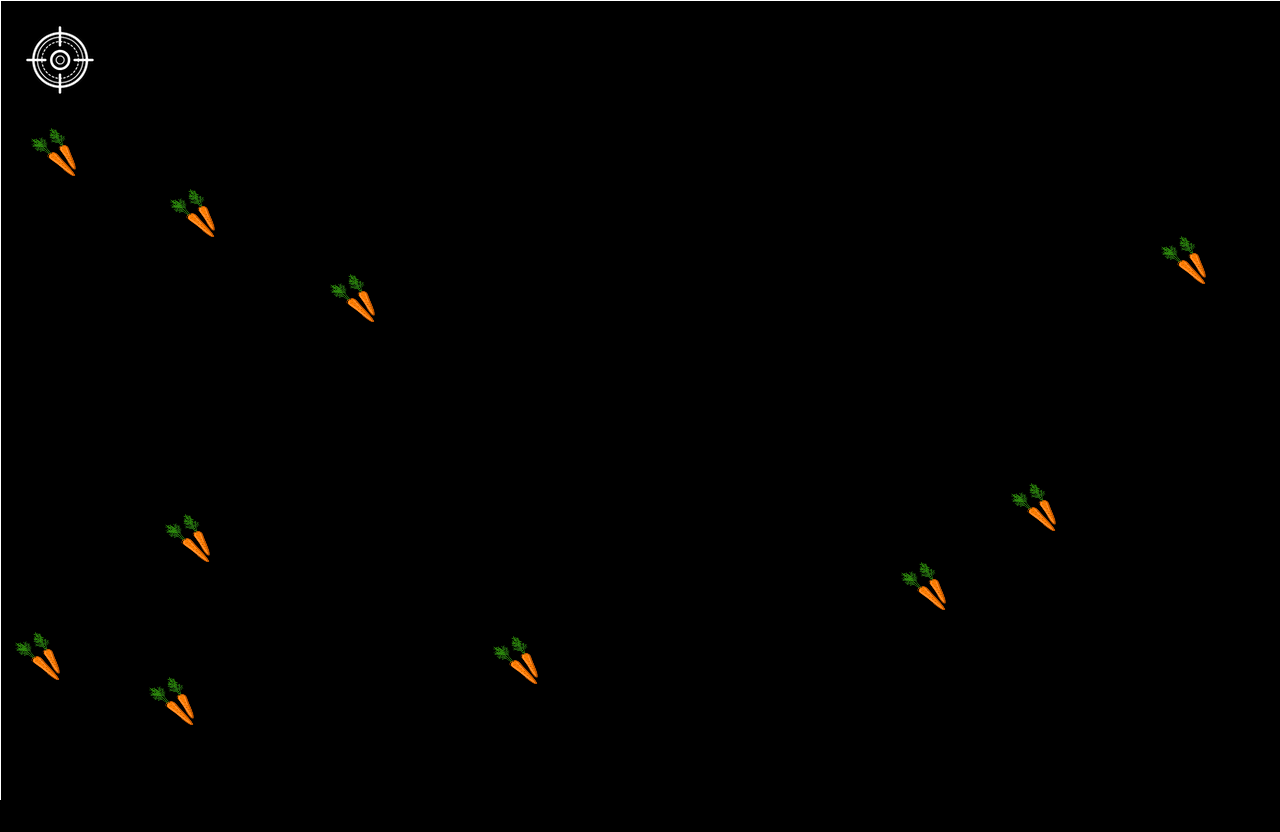
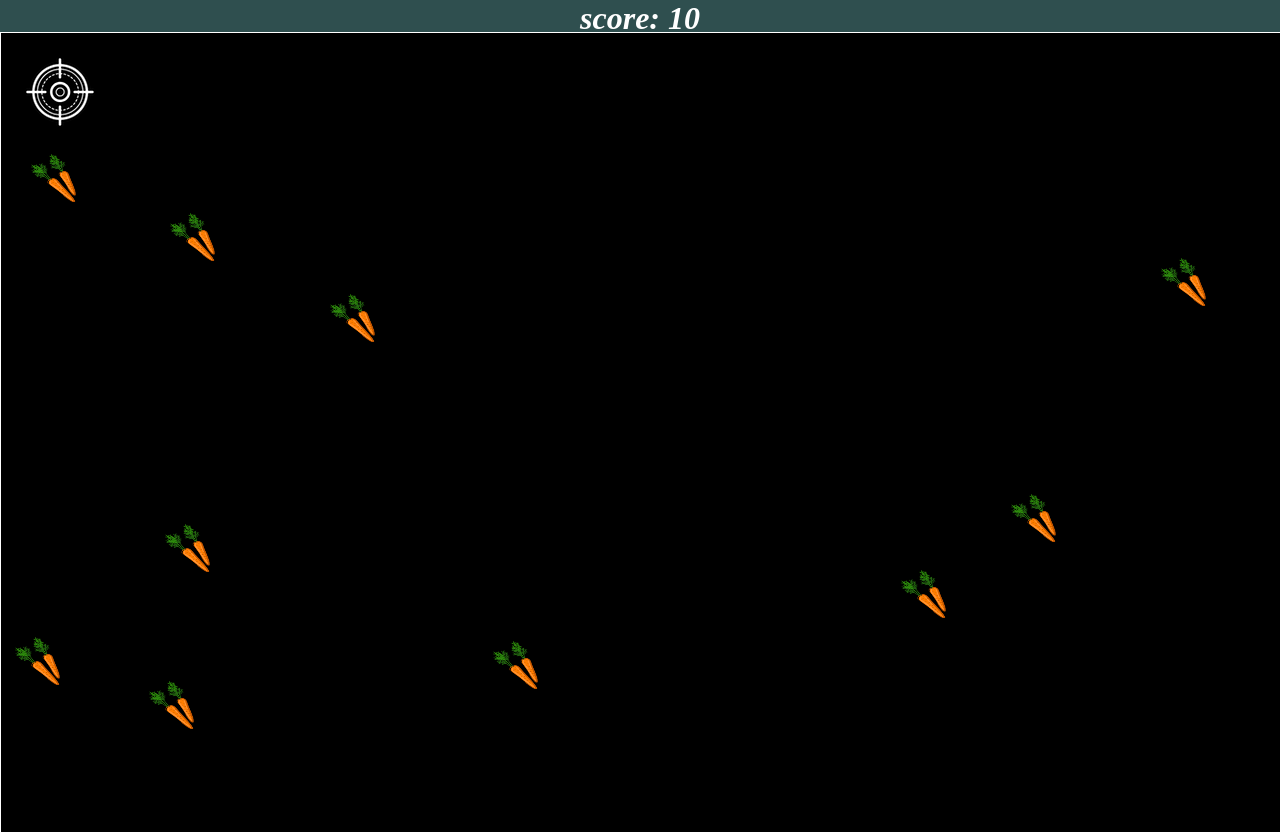
Before and after one commit to GyunHeee/Shooting-Game, a plain HTML site: page index.html in a window 1280 px wide. Before the commit the page ends 800 px from the top, so only its background shows below. Drawn offline with Linux system fonts and the light colour scheme.

Commit message:
score 수정

```diff
--- a/index.html
+++ b/index.html
@@ -11,6 +11,7 @@
     <title>ShootingGame</title>
 </head>
 <body>
+    <span class="score"></span>
     <div class="line horozontal"></div>
     <div class="line vertical"></div>
     <img src="img/target.png" alt="target" class="target">
--- a/main.js
+++ b/main.js
@@ -5,11 +5,16 @@ const vertical = document.querySelector('.vertical');
 const target = document.querySelector('.target');
 const tag = document.querySelector('.tag');
 const body = document.querySelector('body');
+const score = document.querySelector('.score');
 
 const bodyRect = body.getBoundingClientRect();
+const scoreRect = score.getBoundingClientRect();
 
 const CARROT_COUNT = 10;
 const CARROT_SIZE = 48;
+
+let count = 0;
+let gameScore = CARROT_COUNT;
 
 function initGame() {
     addCarrot(CARROT_COUNT);
@@ -17,7 +22,7 @@ function initGame() {
 
 function addCarrot(count) {
     const x1 = 0;
-    const y1 = 0;
+    const y1 = scoreRect.height;
 
     const x2 = bodyRect.width - CARROT_SIZE;
     const y2 = bodyRect.height - CARROT_SIZE;
@@ -44,19 +49,26 @@ document.addEventListener('mousemove', (event) => {
     const x = event.clientX;
     const y = event.clientY;
 
-    horozontal.style.transform = `translateY(${y}px)`;
+    horozontal.style.transform = `translateY(${y - 32}px)`;
     vertical.style.transform = `translateX(${x}px)`;
 
-    target.style.transform = `translate(${x-60}px,${y-60}px)`;
+    target.style.transform = `translate(${x-60}px,${y-60 - 32}px)`;
 
-    tag.style.transform = `translate(${x+20}px, ${y+20}px)`;
+    tag.style.transform = `translate(${x+20}px, ${y+20 - 32}px)`;
     tag.innerHTML = `${x}, ${y}`;
 });
+
+function showScore(count) {
+    score.innerHTML = `score: ${count}`;
+}
 
 body.addEventListener('click', (event) => {
     const target = event.target;
     if (target.matches('.carrot')) {
         target.remove();
+        ++count;
+        showScore(CARROT_COUNT - count);
     }
 });
 initGame();
+showScore(CARROT_COUNT);
--- a/style.css
+++ b/style.css
@@ -14,10 +14,11 @@ button {
     background: transparent;
 }
 
-header {
+.score {
+    color: white;
     display: flex;
-    flex-direction: column;
-    align-items: center;
+    justify-content: center;
+    font-size: 24px;
 }
 
 .gameBtn {
@@ -55,7 +56,7 @@ header {
 .tag {
     position: absolute;
     color: white;
-    font-size: 38px;
+    font-size: 20px;
 }
 
 .carrot {
@@ -68,3 +69,12 @@ header {
     transform: scale(1.1);
     cursor:zoom-in;
 }
+
+.score {
+    width: 100%;
+    height: 32px;
+    font-size: 32px;
+    font-style: italic;
+    font-weight: bolder;
+    background-color: darkslategray
+}
```
